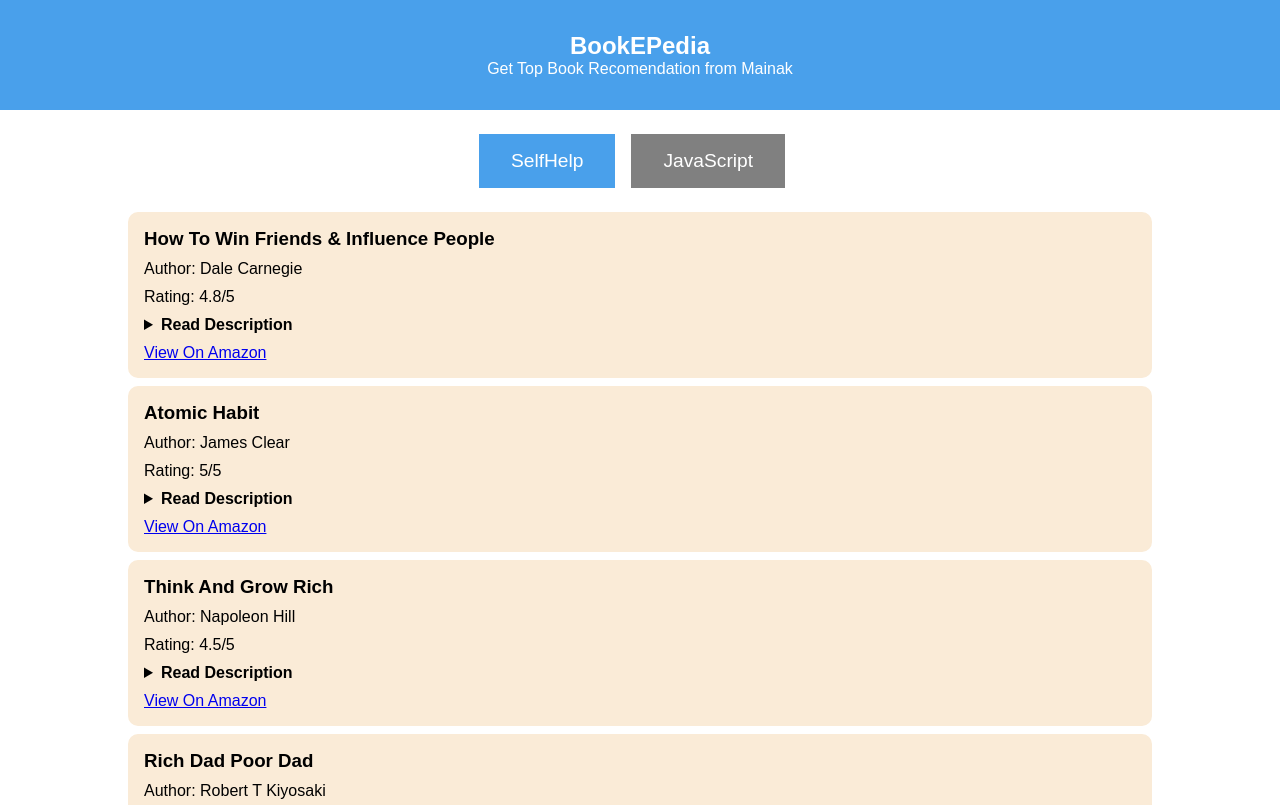
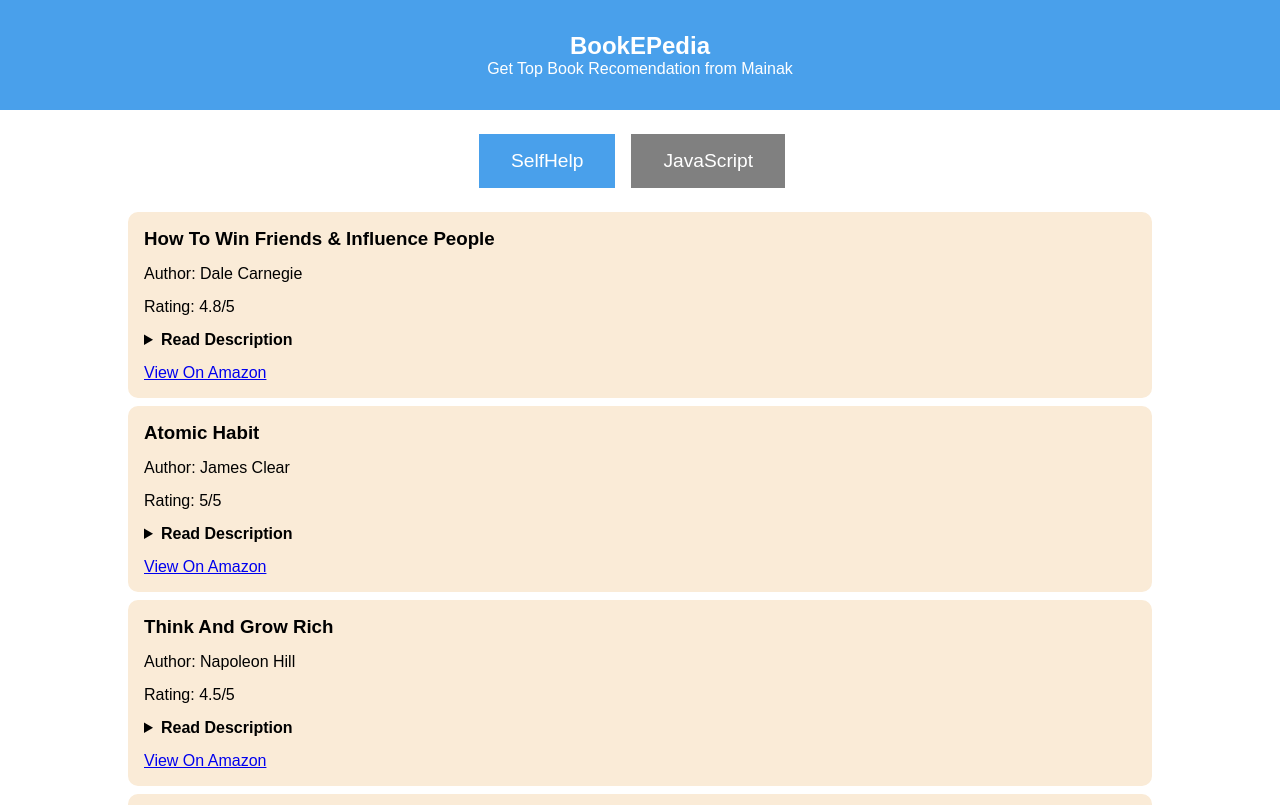
Before and after one commit to the-mainak-banerjee/bookepedia, a React (Create React App) app: page / in a window 1280 px wide. Shown: the top 805 px of the page. Built offline with nearby package versions, Linux system fonts and the light colour scheme.

Commit message:
fixed style

```diff
--- a/src/styles.css
+++ b/src/styles.css
@@ -51,5 +51,5 @@ header {
 }
 
 .book-details {
-  margin-bottom: 10px;
+  margin-bottom: 15px;
 }
```
